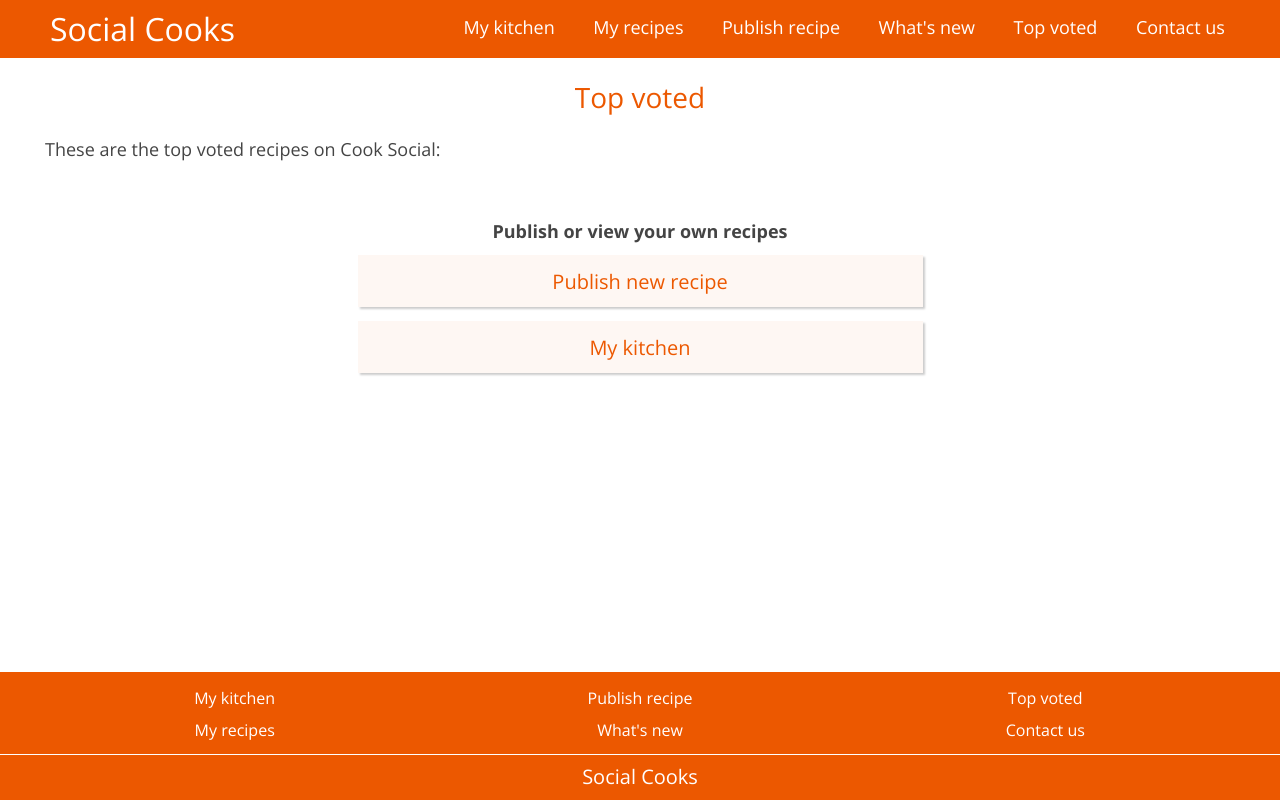
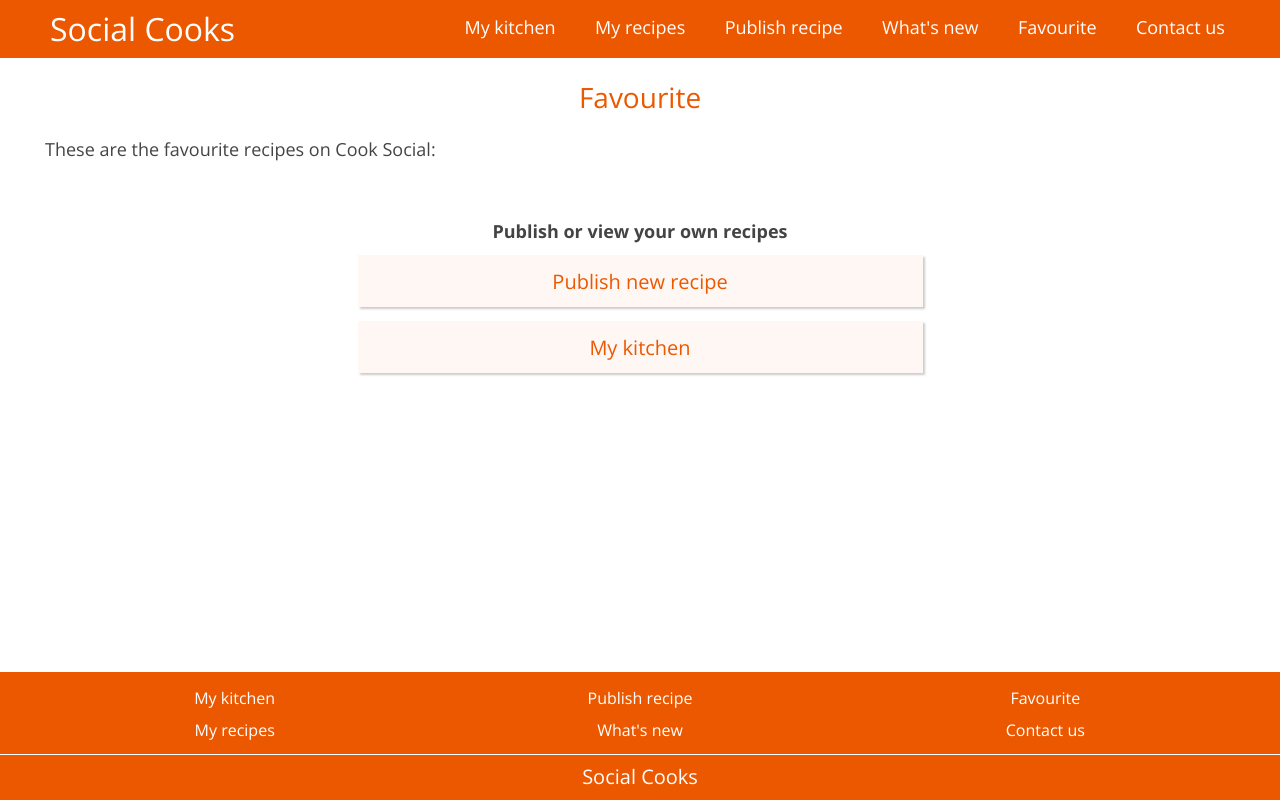
Before and after one commit to nmiguelmoura/Cook-Social, a Python web app: template www/templates/top.html in a window 1280 px wide. Run offline with Jinja, Linux system fonts and the light colour scheme; the template is opened without the code that fills it, so the values that code supplies are empty.

Commit message:
Issue #5 Change top to favourite

```diff
--- a/www/templates/base.html
+++ b/www/templates/base.html
@@ -21,7 +21,7 @@
                 <p><a href="/myrecipes">My recipes</a></p>
                 <p><a href="/publish">Publish recipe</a></p>
                 <p><a href="/news">What's new</a></p>
-                <p><a href="/top">Top voted</a></p>
+                <p><a href="/top">Favourite</a></p>
                 <p><a href="/contact">Contact us</a></p>
             </div>
             <div class="col-sm-2-12 col-md-1-12 menu-btn menu-btn-off">
@@ -36,7 +36,7 @@
             <li><a href="/myrecipes">My recipes</a></li>
             <li><a href="/publish">Publish recipe</a></li>
             <li><a href="/news">What's new</a></li>
-            <li><a href="/top">Top voted</a></li>
+            <li><a href="/top">Favourite</a></li>
             <li><a href="/contact">Contact</a></li>
         </ul>
     </nav>
@@ -52,7 +52,7 @@
                 <li><a href="/myrecipes">My recipes</a></li>
                 <li><a href="/publish">Publish recipe</a></li>
                 <li><a href="/news">What's new</a></li>
-                <li><a href="/top">Top voted</a></li>
+                <li><a href="/top">Favourite</a></li>
                 <li><a href="/contact">Contact us</a></li>
             </ul>
         </div>
--- a/www/templates/top.html
+++ b/www/templates/top.html
@@ -7,8 +7,8 @@
 {% block content %}
 <div id="top" class="page-content wrapper">
     <section class="padded-col-sm-12-12">
-        <h2>Top voted</h2>
-        <p class="generic-text generic-text-left">These are the top voted recipes on Cook Social:</p>
+        <h2>Favourite</h2>
+        <p class="generic-text generic-text-left">These are the favourite recipes on Cook Social:</p>
         <div class="recipes-container-rectangles">
             {% for recipe in recipes %}
             <a href="/recipe?id={{recipe.key().id()}}">
```
